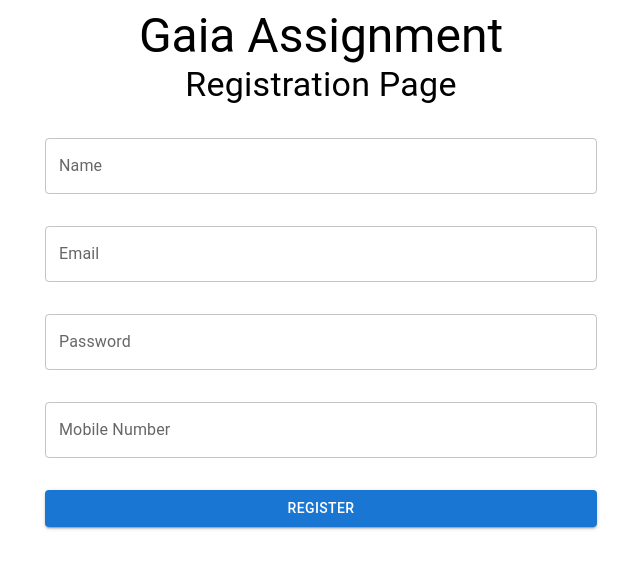
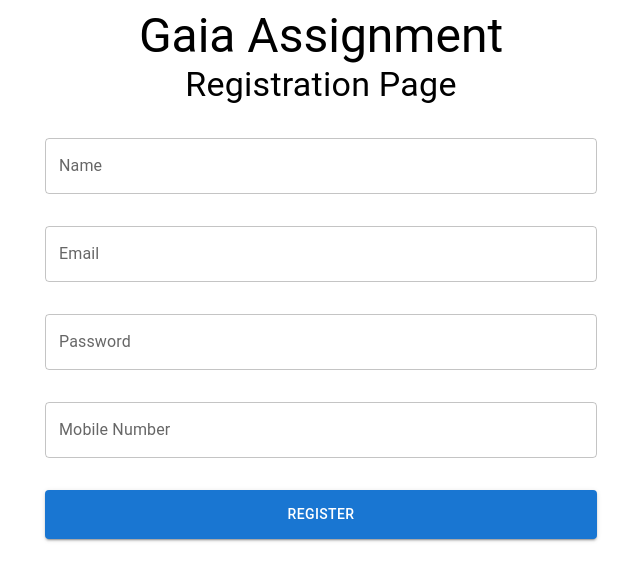
Before and after one commit to Khan047/gaia-assignment, a React (Vite) app: page /register in a window 1280 px wide. Shown: the top 580 px of the page, without its empty margins (319-959 px from the left). Built offline with nearby package versions, Linux system fonts and the light colour scheme.

Commit message:
setup simulated form submit

```diff
--- a/src/pages/RegistrationPages.jsx
+++ b/src/pages/RegistrationPages.jsx
@@ -1,5 +1,5 @@
-import React from 'react';
-import { Container, TextField, Button, Typography } from '@mui/material';
+import React, {useState} from 'react';
+import { Container, TextField, Button, Typography, CircularProgress } from '@mui/material';
 import { styled } from '@mui/system';
 
 const FormContainer = styled('form')({
@@ -11,9 +11,17 @@ const FormContainer = styled('form')({
 });
 
 function RegistrationPage() {
+  const [isLoading, setIsLoading] = useState(false)
+
   const handleSubmit = (e) => {
     e.preventDefault();
-    console.log('Registration Form submitted');
+    setIsLoading(true);
+
+    setTimeout(() => {
+      setIsLoading(false);
+      console.log('Registration Form submitted');
+      console.log('...Redirecting to Login screen');
+    }, 2000); // Simulating a 2-second delay for the submission
   };
 
   return (
@@ -41,8 +49,15 @@ function RegistrationPage() {
           fullWidth
           sx={{ mb: 2 }}
         />
-        <Button type="submit" variant="contained" color="primary" fullWidth>
-          Register
+        <Button
+          type="submit"
+          variant="contained"
+          color="primary"
+          fullWidth
+          disabled={isLoading}
+          sx={{ padding: 1.5 }}
+        >
+          {isLoading ? <CircularProgress size={24} /> : 'Register'}
         </Button>
       </FormContainer>
     </Container>
```
